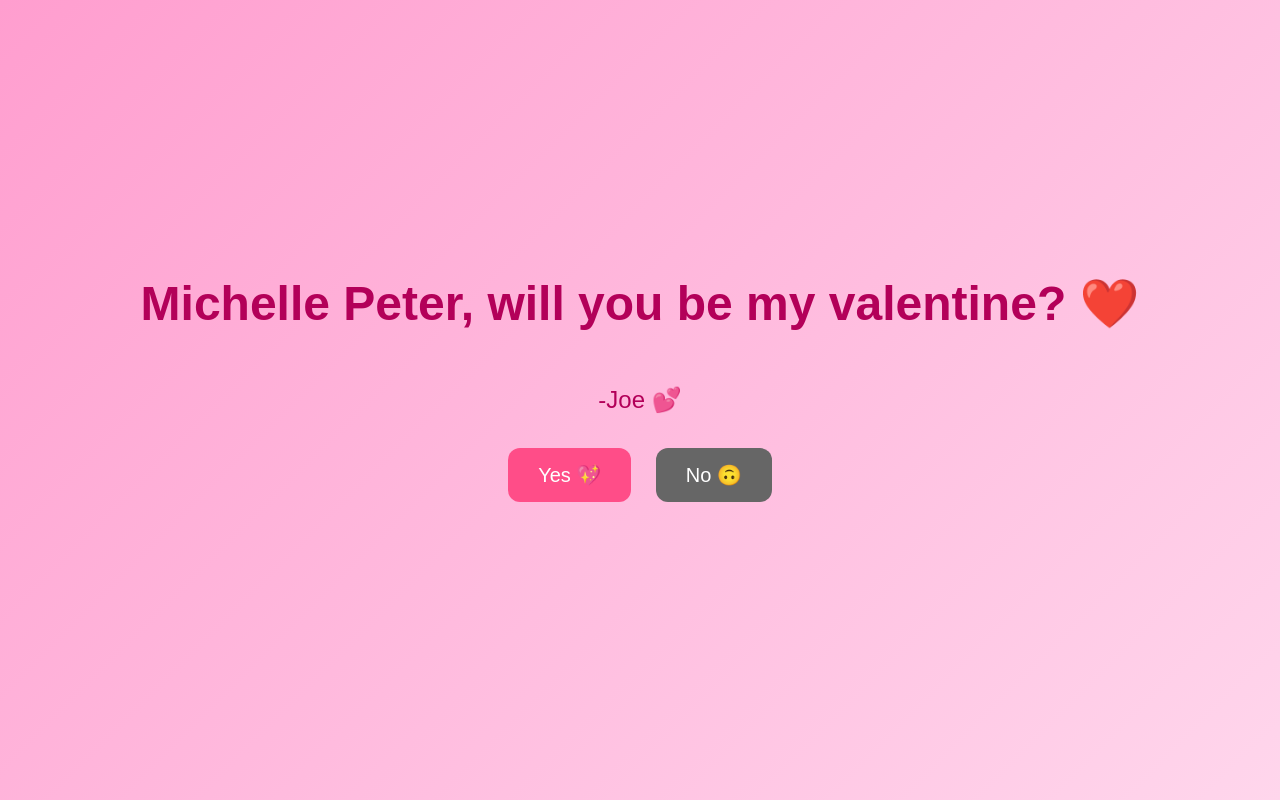
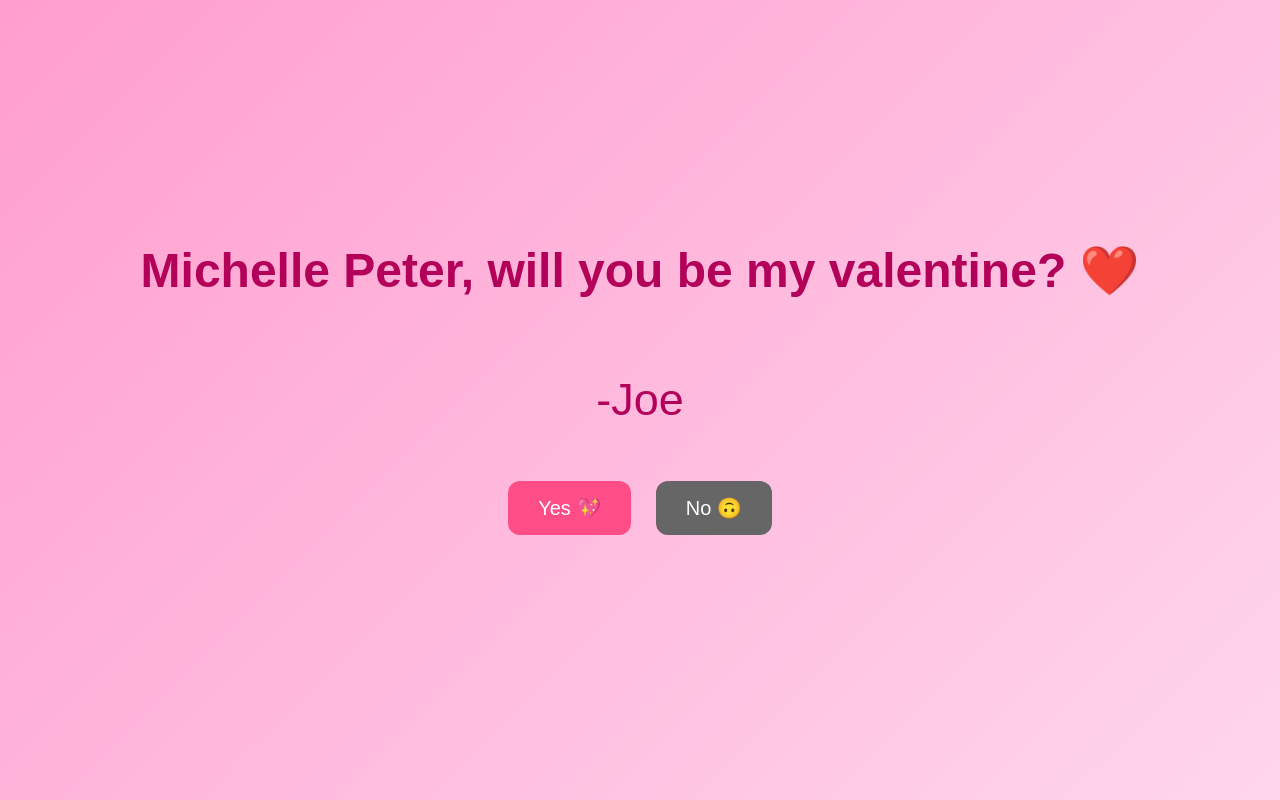
Before and after one commit to Jbahrmasel04/ValentineDay, a plain HTML site: page index.html in a window 1280 px wide. Drawn offline with Linux system fonts and the light colour scheme.

Commit message:
Update index.html

```diff
--- a/index.html
+++ b/index.html
@@ -71,8 +71,8 @@ img {
 <!-- SCREEN 1 -->
 <div class="screen" id="mainScreen">
     <h1>Michelle Peter, will you be my valentine? ❤️</h1>
-    <p style="font-size:24px; max-width:600px;">
-        -Joe 💕
+    <p style="font-size:45px; max-width:600px;">
+        -Joe
     </p>
 
     <div>
```
